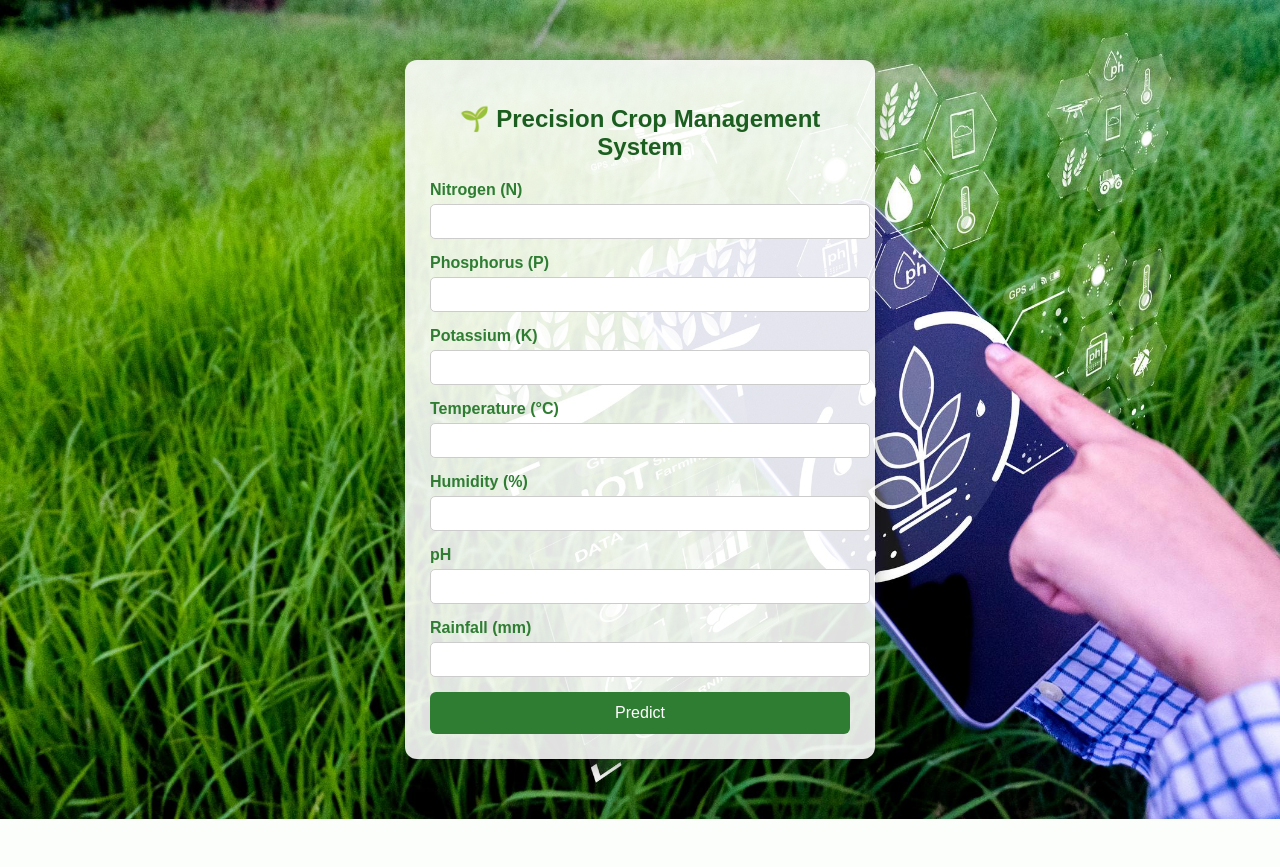
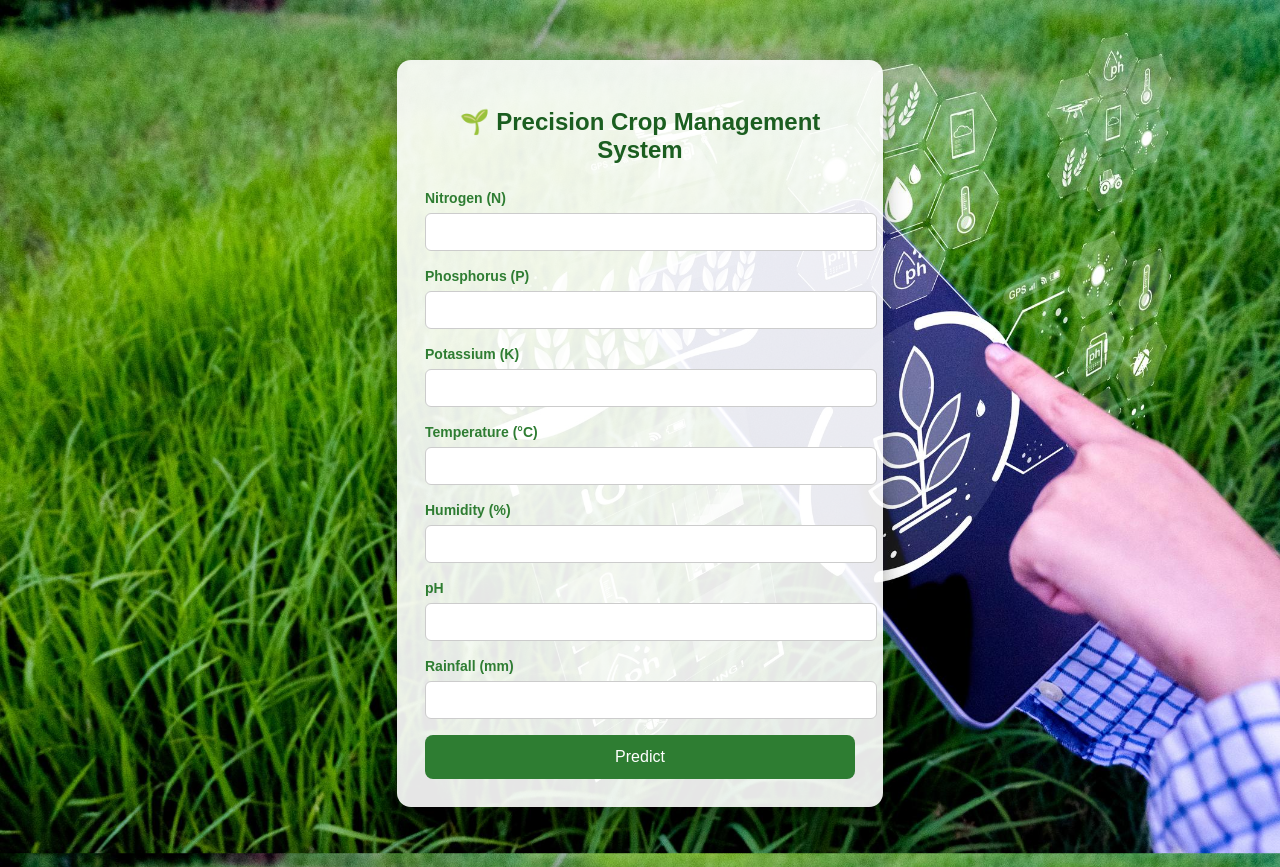
Before and after one commit to puppalamanichandra/precision-crop-ml, a Flask app: page / in a window 1280 px wide. Before the commit the page ends 819 px from the top, so only its background shows below. Run offline with Flask 3, Linux system fonts and the light colour scheme; parts of the project's set-up code (start-up, migrations or seed data) failed here and were passed over.

Commit message:
Update style.css

```diff
--- a/static/style.css
+++ b/static/style.css
@@ -1,9 +1,10 @@
+/* Page background */
 body {
     font-family: Arial, sans-serif;
     margin: 0;
     padding: 0;
 
-    /* Background Image */
+    /* Farming background image */
     background-image: url("farm_bg.jpg");
     background-size: cover;
     background-position: center;
@@ -11,60 +12,89 @@ body {
     background-attachment: fixed;
 }
 
-/* Center container */
+/* Main card container */
 .container {
-    width: 420px;
+    width: 430px;
     margin: 60px auto;
-    background: rgba(255, 255, 255, 0.88); /* transparent white */
-    padding: 25px;
-    border-radius: 12px;
-    box-shadow: 0px 8px 20px rgba(0,0,0,0.3);
+    background: rgba(255, 255, 255, 0.9);
+    padding: 28px;
+    border-radius: 14px;
+    box-shadow: 0px 10px 25px rgba(0,0,0,0.35);
 }
 
 /* Title */
 h2 {
     text-align: center;
     color: #1b5e20;
-    margin-bottom: 20px;
+    margin-bottom: 25px;
 }
 
 /* Labels */
 label {
     font-weight: bold;
     color: #2e7d32;
+    font-size: 14px;
 }
 
 /* Input fields */
 input {
     width: 100%;
-    padding: 9px;
-    margin-top: 5px;
-    margin-bottom: 15px;
+    padding: 10px;
+    margin-top: 6px;
+    margin-bottom: 16px;
     border: 1px solid #ccc;
-    border-radius: 5px;
+    border-radius: 6px;
+    font-size: 14px;
 }
 
 /* Button */
 button {
     width: 100%;
-    padding: 12px;
+    padding: 13px;
     background-color: #2e7d32;
     color: white;
     border: none;
     font-size: 16px;
-    border-radius: 6px;
+    border-radius: 8px;
     cursor: pointer;
+    transition: background 0.3s;
 }
 
 button:hover {
     background-color: #1b5e20;
 }
 
-/* Result box */
+/* Result section (shared style) */
 .result {
-    margin-top: 20px;
+    margin-top: 15px;
+    padding: 12px;
+    border-radius: 8px;
+    font-size: 16px;
+    font-weight: bold;
     text-align: center;
-    font-size: 20px;
+}
+
+/* Individual result styles */
+.result.crop {
+    background: #e8f5e9;
+    color: #1b5e20;
+    border-left: 6px solid #2e7d32;
+}
+
+.result.fertilizer {
+    background: #fff8e1;
+    color: #e65100;
+    border-left: 6px solid #ff9800;
+}
+
+.result.irrigation {
+    background: #e3f2fd;
     color: #0d47a1;
-    font-weight: bold;
+    border-left: 6px solid #2196f3;
 }
+
+.result.yield {
+    background: #f3e5f5;
+    color: #4a148c;
+    border-left: 6px solid #8e24aa;
+}
```
